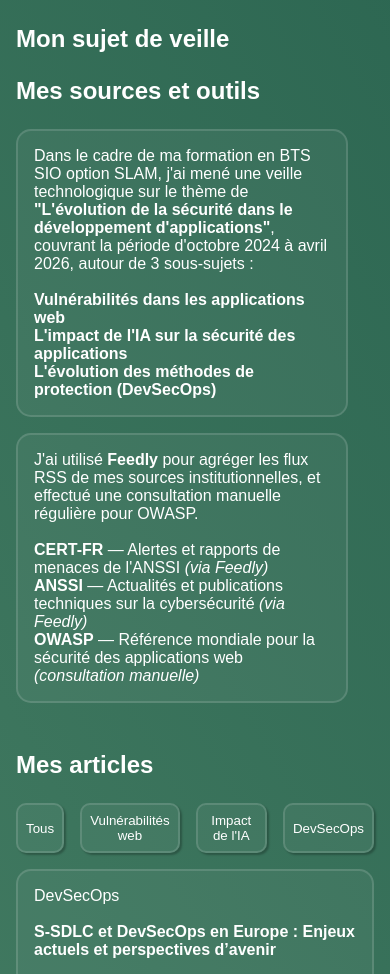
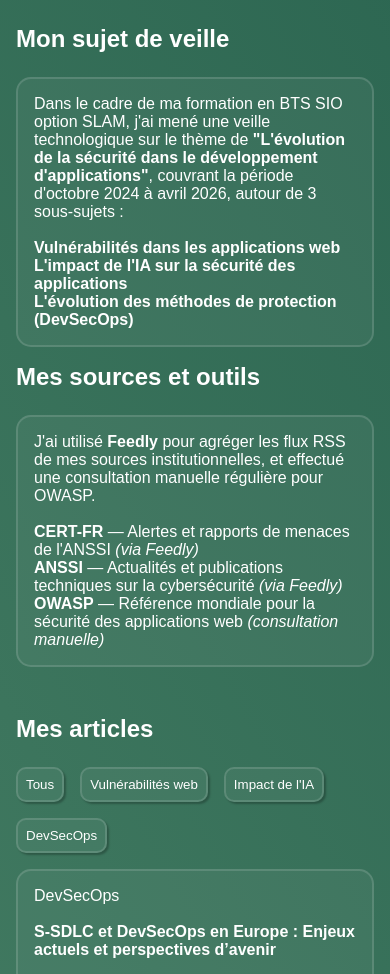
Before and after one commit to Nathan94600/Portfolio, a website: page pages/veille-technologique.html in a window 390 px wide. Shown: the part 700-1674 px from the top of the page. Drawn offline with Linux system fonts and the light colour scheme.

Commit message:
Ajout du responsive à la page de la veille

```diff
--- a/pages/veille-technologique.html
+++ b/pages/veille-technologique.html
@@ -49,12 +49,9 @@
 			</p>
 		</div>
 	</div>
-	<div class="container">
-		<div id="titles">
+	<div class="block-container">
+	  <div class="block">
       <h2>Mon sujet de veille</h2>
-			<h2>Mes sources et outils</h2>
-		</div>
-		<div id="texts">
 	    <p>
 		  	Dans le cadre de ma formation en BTS SIO option SLAM, j'ai mené une veille technologique sur le thème de
 		  	<strong>"L'évolution de la sécurité dans le développement d'applications"</strong>,
@@ -63,6 +60,9 @@
 		  	<strong>L'impact de l'IA sur la sécurité des applications</strong><br>
 		  	<strong>L'évolution des méthodes de protection (DevSecOps)</strong>
 	    </p>
+	  </div>
+	  <div class="block">
+	    <h2>Mes sources et outils</h2>
 	    <p>
 		  	J'ai utilisé <strong>Feedly</strong> pour agréger les flux RSS de mes sources institutionnelles, et effectué une consultation manuelle régulière pour OWASP.<br><br>
 				<strong>CERT-FR</strong> — Alertes et rapports de menaces de l'ANSSI <em>(via Feedly)</em><br>
--- a/styles/veille-technologique.css
+++ b/styles/veille-technologique.css
@@ -41,11 +41,15 @@ h2 {
 	margin-bottom: 1.5rem;
 }
 
-.container {
+.container, .block-container {
 	display: flex;
+	flex-wrap: wrap;
 	justify-content: space-between;
 	margin: 0 5rem;
 	margin-bottom: 2rem;
+}
+
+.container {
 	flex-direction: column;
 }
 
@@ -56,23 +60,36 @@ h2 {
 	justify-content: space-between;
 }
 
-#def p {
+#def p, .block-container p {
 	background: hsl(0, 0%, 93%, 0.05);
 	padding: 1rem;
 	margin-bottom: 1rem;
 	border: 2px solid hsl(0, 0%, 93%, 0.15);
 	border-radius: 15px;
-	width: calc((100% - 6rem - 8px) / 2);
 	min-width: calc(360px - 4rem);
 }
 
-#texts h2, #titles h2 {
+#def p {
+	width: calc((100% - 6rem - 8px) / 2);
+}
+
+.block-container {
+	flex-direction: row;
+}
+
+.block-container .block {
+	display: flex;
+	flex-direction: column;
 	width: calc((100% - 2rem) / 2);
-	min-width: calc(360px - 4rem);
+}
+
+.block-container p {
+	flex: 1;
 }
 
 .buttons {
 	display: flex;
+	flex-wrap: wrap;
 	flex-direction: row;
 	justify-content: left;
 	gap: 1rem;
@@ -88,23 +105,6 @@ h2 {
 	border-radius: 10px;
 	padding: .5rem;
 	box-shadow: 2px 2px 2px hsl(0, 0%, 0%, 0.25);
-}
-
-#texts p, #titles p {
-	background: hsl(0, 0%, 93%, 0.05);
-	padding: 1rem;
-	margin-bottom: 1rem;
-	border: 2px solid hsl(0, 0%, 93%, 0.15);
-	border-radius: 15px;
-	width: calc((100% - 6rem - 8px) / 2);
-	min-width: calc(360px - 4rem);
-}
-
-#texts, #titles {
-	flex-wrap: wrap;
-	display: flex;
-	flex-direction: row;
-	justify-content: space-between;
 }
 
 #articles {
@@ -132,14 +132,13 @@ h2 {
 }
 
 @media (max-width: 1200px) {
-	.container {
-		margin-left: 1rem;
-		margin-right: 1rem;
+	.container, .block-container {
+		margin-inline: 1rem;
 	}
 }
 
 @media (max-width: 800px) {
-	#def p, #tools p{
+	#def p, .block-container .block {
 		width: auto;
 	}
 }
```
Lines whose indentation alone changed are shown as unchanged.
